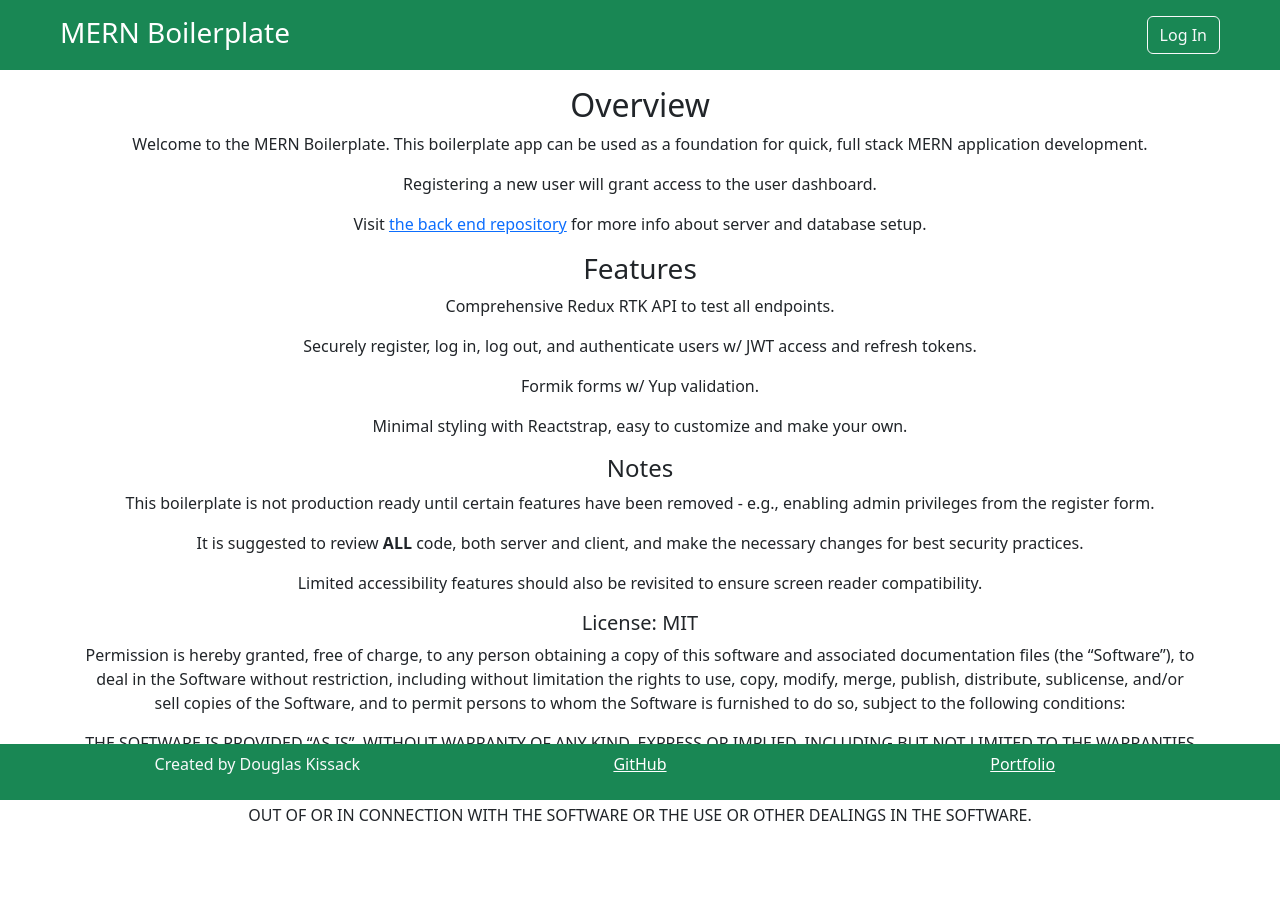
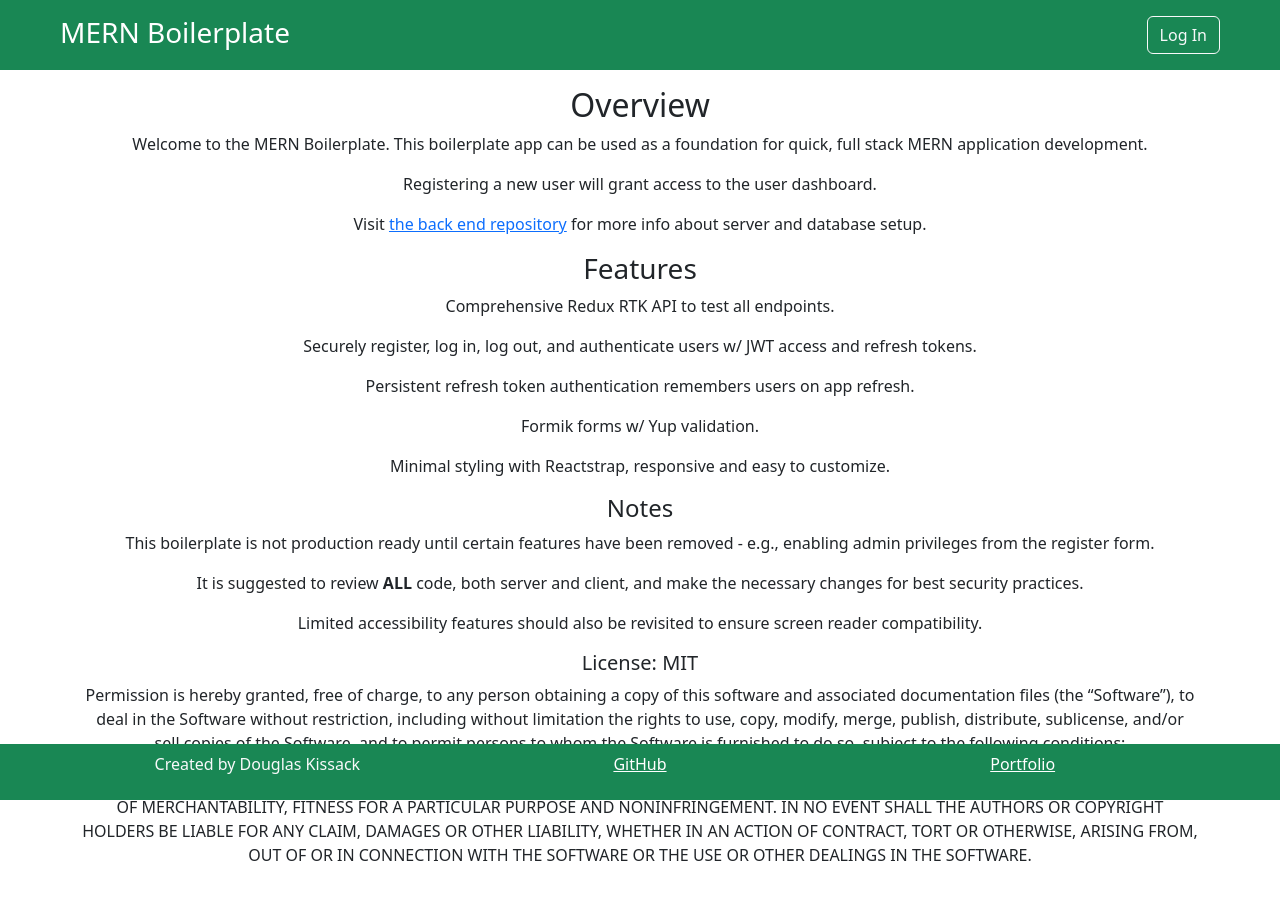
Before and after one commit to DMKCodes/mern-boilerplate, a React (Create React App) app in the folder client/: page / in a window 1280 px wide. Shown: the top 900 px of the page. Built offline with nearby package versions, Linux system fonts and the light colour scheme.

Commit message:
update homepage

```diff
--- a/client/src/pages/HomePage.js
+++ b/client/src/pages/HomePage.js
@@ -11,8 +11,9 @@ const HomePage = () => {
             <h3>Features</h3>
             <p>Comprehensive Redux RTK API to test all endpoints.</p>
             <p>Securely register, log in, log out, and authenticate users w/ JWT access and refresh tokens.</p>
+            <p>Persistent refresh token authentication remembers users on app refresh.</p>
             <p>Formik forms w/ Yup validation.</p>
-            <p>Minimal styling with Reactstrap, easy to customize and make your own.</p>
+            <p>Minimal styling with Reactstrap, responsive and easy to customize.</p>
 
             <h4>Notes</h4>
             <p>This boilerplate is not production ready until certain features have been removed - e.g., enabling admin privileges from the register form.</p>
```
